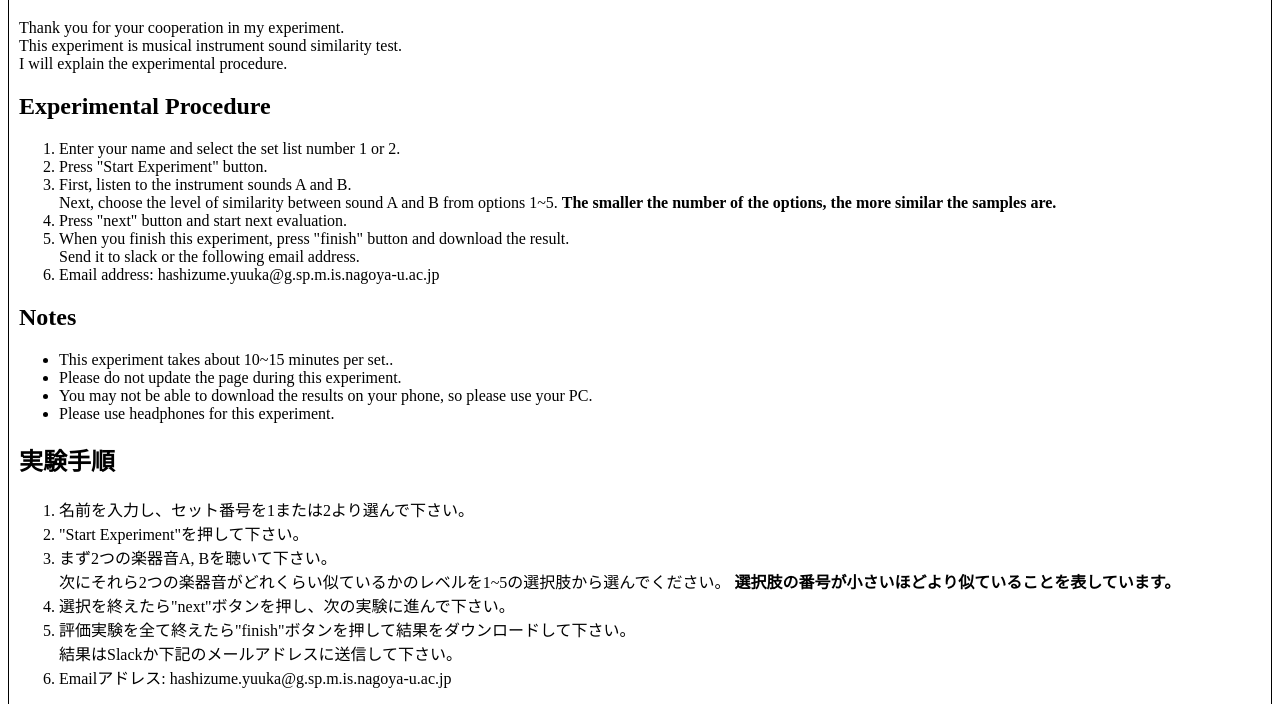
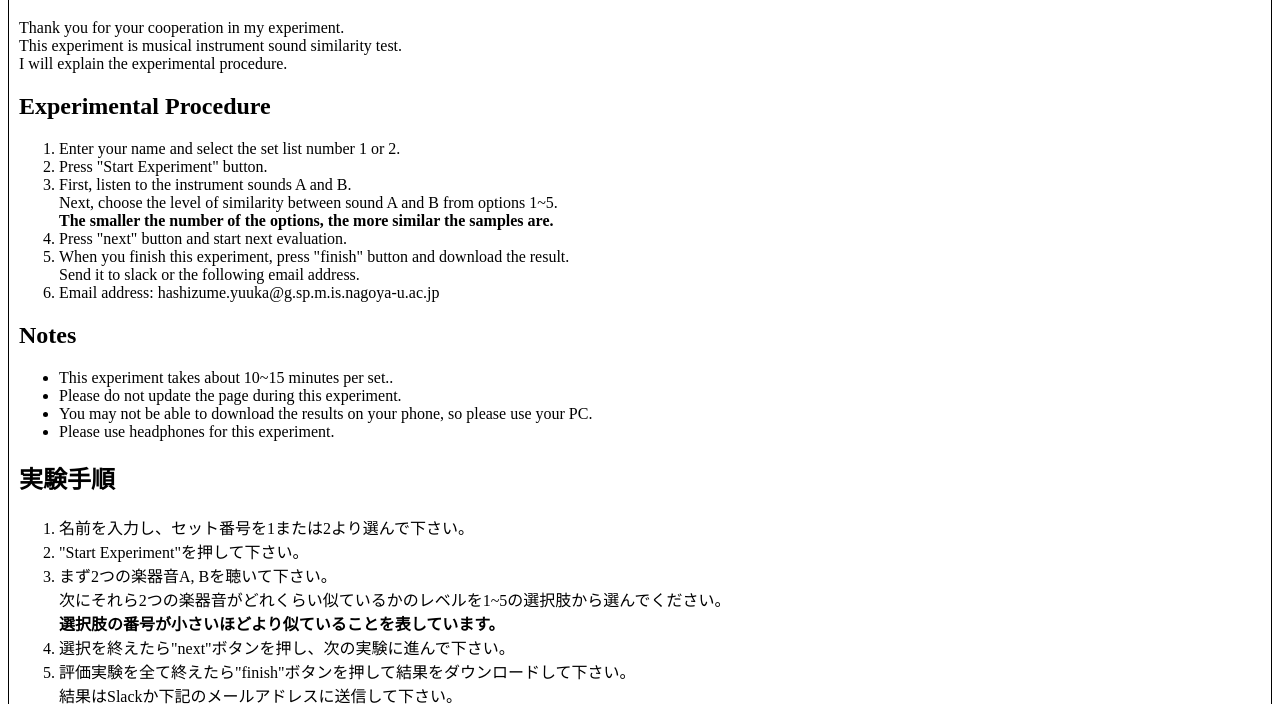
Before and after one commit to zume06/Inst_Similarity_5point, a plain HTML site: page index.html in a window 1280 px wide. Shown: the part 80-784 px from the top of the page. Drawn offline with Linux system fonts and the light colour scheme.

Commit message:
Updata indention

```diff
--- a/index.html
+++ b/index.html
@@ -23,7 +23,7 @@
             <li>Enter your name and select the set list number 1 or 2.</li>
             <li>Press "Start Experiment" button.</li>
             <li>First, listen to the instrument sounds A and B.<br>
-                Next, choose the level of similarity between sound A and B from options 1~5.
+                Next, choose the level of similarity between sound A and B from options 1~5.<br>
                 <b>The smaller the number of the options, the more similar the samples are.</b><br>
             </li>
             <li>Press "next" button and start next evaluation.</li>
@@ -46,7 +46,7 @@
             <li>名前を入力し、セット番号を1または2より選んで下さい。<br>
             <li>"Start Experiment"を押して下さい。</li>
             <li>まず2つの楽器音A, Bを聴いて下さい。<br>
-                次にそれら2つの楽器音がどれくらい似ているかのレベルを1~5の選択肢から選んでください。
+                次にそれら2つの楽器音がどれくらい似ているかのレベルを1~5の選択肢から選んでください。<br>
                 <b>選択肢の番号が小さいほどより似ていることを表しています。</b><br>
             <li>選択を終えたら"next"ボタンを押し、次の実験に進んで下さい。</li>
             <li>評価実験を全て終えたら"finish"ボタンを押して結果をダウンロードして下さい。<br>
```
